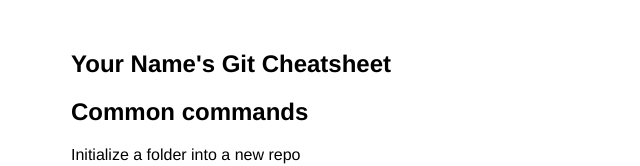
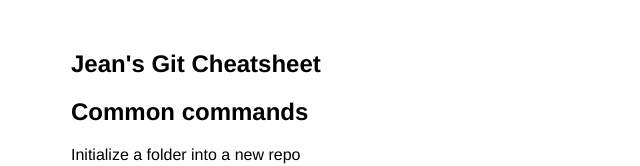
Before and after one commit to jtolandjohnson/git-cheatsheet, a plain HTML site: page index.html in a window 1280 px wide. Shown: the top 166 px of the page, without its empty margins (319-959 px from the left). Drawn offline with nearby package versions, Linux system fonts and the light colour scheme.

Commit message:
changed name

```diff
--- a/index.html
+++ b/index.html
@@ -17,7 +17,7 @@
 	</head>
 	<body>
 		<section style="width: 90%; max-width: 500px; margin: 50px auto; font-family: Helvetica, Arial, sans-serif;">
-			<h1>Your Name's Git Cheatsheet</h1>
+			<h1>Jean's Git Cheatsheet</h1>
 			<h2>Common commands</h2>
 
 			<p>Initialize a folder into a new repo</p>
```
